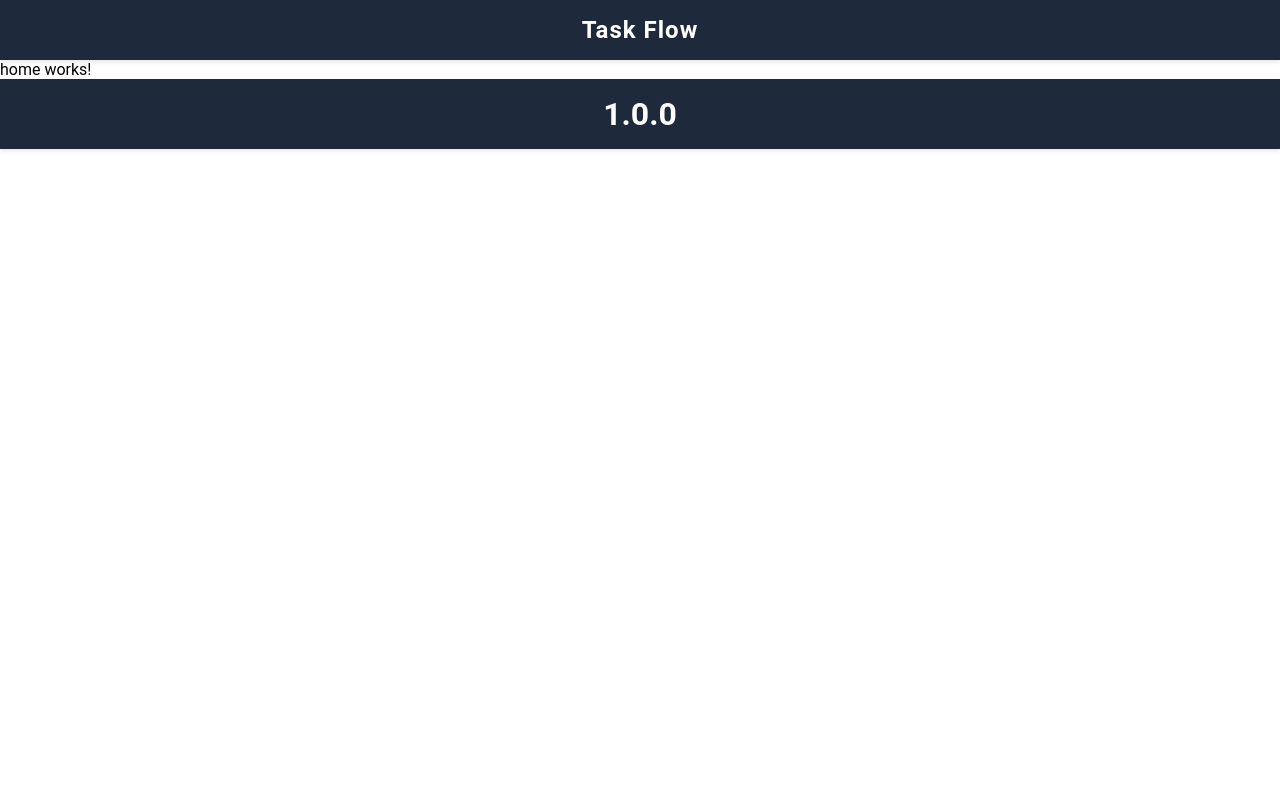
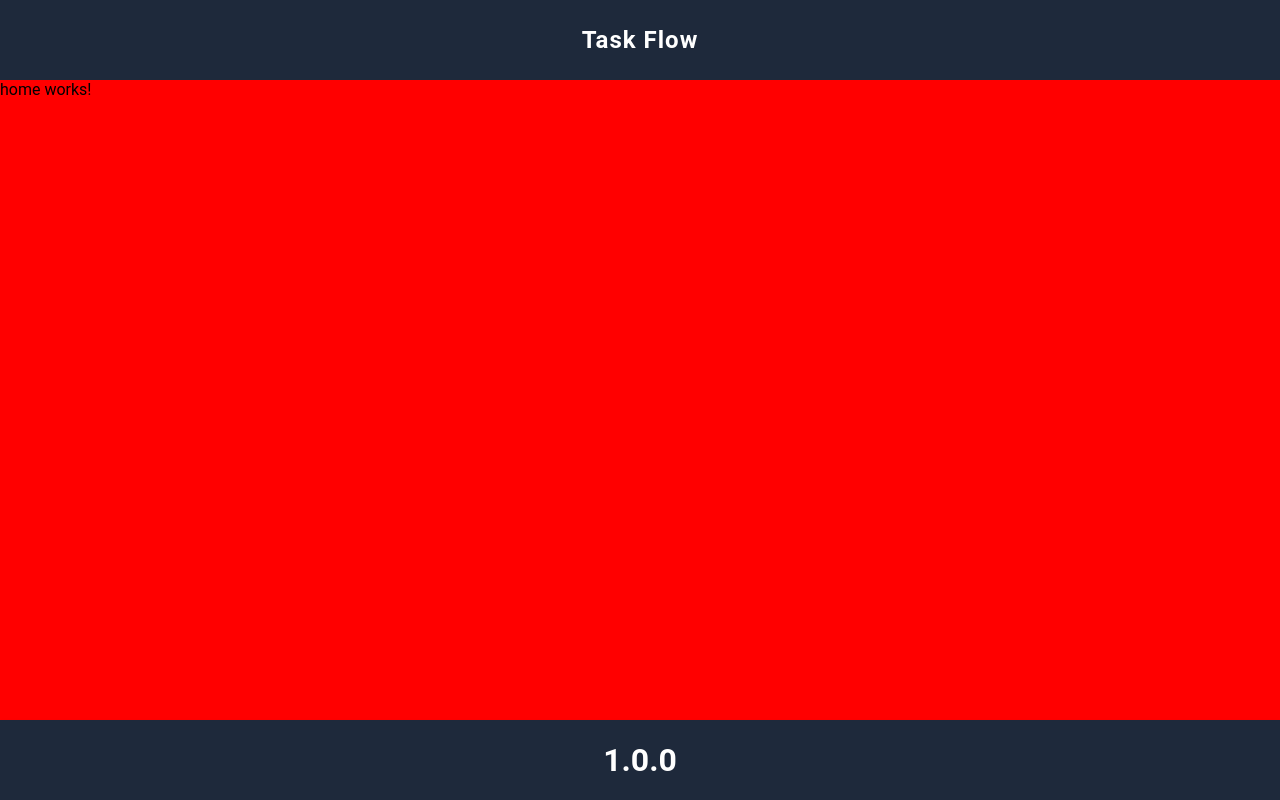
Before and after one commit to robeel-bhatti/task-flow, an Angular app in the folder task-flow/: page / in a window 1280 px wide. Built offline with nearby package versions, Linux system fonts and the light colour scheme.

Commit message:
fix: display the page layout as a flexbox in column direction.
.

```diff
--- a/task-flow/src/app/app.component.css
+++ b/task-flow/src/app/app.component.css
@@ -0,0 +1,15 @@
+:host {
+  display: flex;
+  flex-direction: column;
+  height: 100%;
+}
+
+.app__main_content {
+  background-color: red;
+  height: 80%;
+}
+
+.app__header,
+.app__footer {
+  height: 10%;
+}
--- a/task-flow/src/app/app.component.html
+++ b/task-flow/src/app/app.component.html
@@ -1,7 +1,7 @@
-<app-header></app-header>
+<app-header class="app__header"></app-header>
 
-<app-home></app-home>
+<app-home class="app__main_content"></app-home>
 
-<app-footer></app-footer>
+<app-footer class="app__footer"></app-footer>
 
 <router-outlet />
--- a/task-flow/src/styles.css
+++ b/task-flow/src/styles.css
@@ -3,6 +3,7 @@
 * {
   margin: 0;
   padding: 0;
+  box-sizing: border-box;
 }
 
 html,
@@ -12,6 +13,7 @@ body {
 }
 
 .app__header_footer__shared {
+  height: 100%;
   background-color: #1e293b;
   color: #ffffff;
   display: flex;
```
